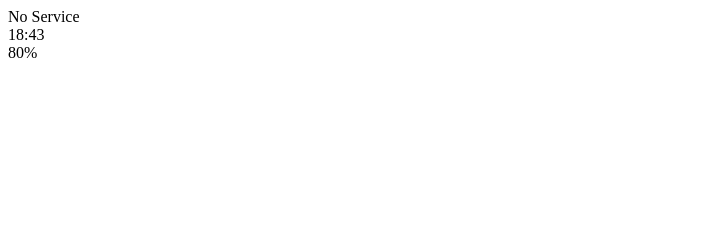
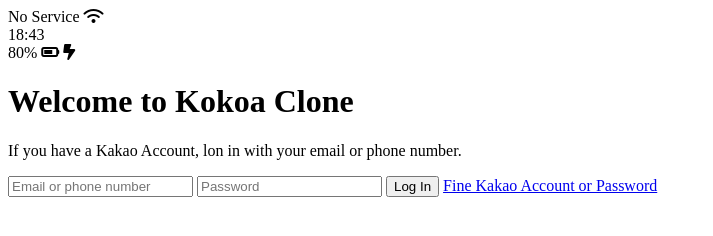
Before and after one commit to marongv/kokoa-clone-2022, a plain HTML site: page index.html in a window 1280 px wide. Shown: the whole page, without its empty margins (0-713 px from the left). Drawn offline with Linux system fonts and the light colour scheme.

Commit message:
Update index.html
아이콘 삽입 및 index에 form 작성

```diff
--- a/index.html
+++ b/index.html
@@ -4,22 +4,41 @@
     <meta charset="UTF-8" />
     <meta http-equiv="X-UA-Compatible" content="IE=edge" />
     <meta name="viewport" content="width=device-width, initial-scale=1.0" />
-    <title>Welcome to Kokoa Talk</title>
+    <title>Welcome to Kokoa Clone</title>
   </head>
   <body>
     <div id="status-bar">
       <div class="status-bar__column">
         <span>No Service</span>
-        <!--To Do : Wifi Icon-->
+        <i class="fa-solid fa-wifi"></i>
       </div>
       <div class="status-bar__column">
         <span>18:43</span>
       </div>
       <div class="status-bar__column">
         <span>80%</span>
-        <!--Battery Icon-->
-        <!--Lightning Icon-->
+        <i class="fa-solid fa-battery-three-quarters"></i>
+        <i class="fa-solid fa-bolt-lightning"></i>
       </div>
     </div>
+
+    <header class="welcome-header">
+      <h1 class="welcome-header__title">Welcome to Kokoa Clone</h1>
+      <p class="welcome-header__text">
+        If you have a Kakao Account, lon in with your email or phone number.
+      </p>
+    </header>
+
+    <form id="login-form">
+      <input type="text" placeholder="Email or phone number" />
+      <input type="password" placeholder="Password" />
+      <input type="submit" value="Log In" />
+      <a href="#">Fine Kakao Account or Password</a>
+    </form>
+
+    <script
+      src="https://kit.fontawesome.com/9091987ebe.js"
+      crossorigin="anonymous"
+    ></script>
   </body>
 </html>
```
